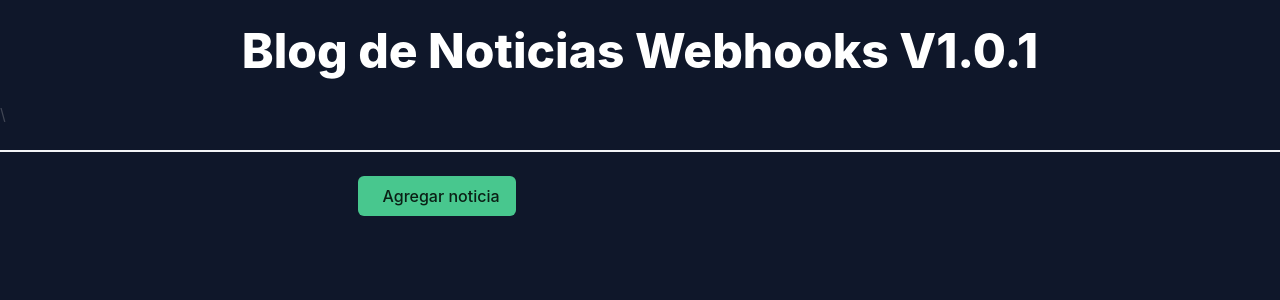
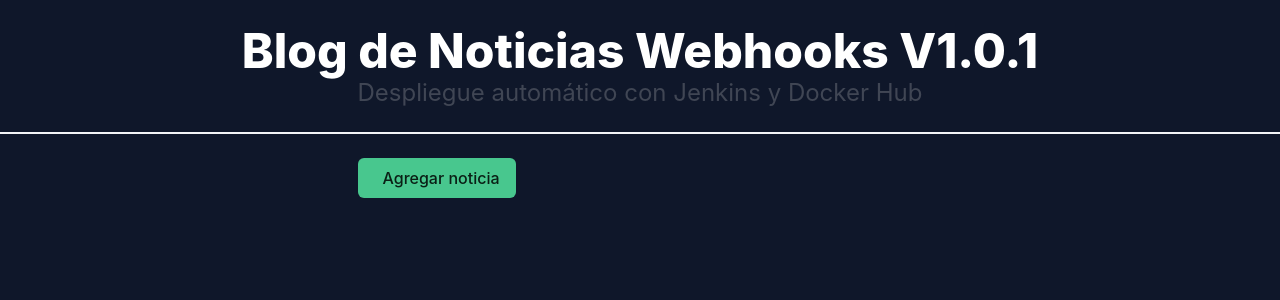
Before and after one commit to l19590310-sudo/examen2, a Flask app: page / in a window 1280 px wide. Shown: the top 300 px of the page. Run offline with Flask 3, Linux system fonts and the light colour scheme; data that the repository does not hold is empty; some libraries are stand-ins or nearby versions.

Commit message:
feat: actualizar titulo para Docker Hub

```diff
--- a/templates/base.html
+++ b/templates/base.html
@@ -12,7 +12,9 @@
     <h1 class="title has-text-centered has-text-white is-1">
        Blog de Noticias Webhooks V1.0.1
     </h1>
- \
+    <h2 class="subtitle has-text-centered is-4">
+        Despliegue automático con Jenkins y Docker Hub
+    </h2>
     <hr>
 </header>
     <div class="container">
```
